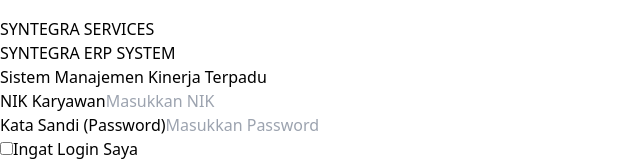
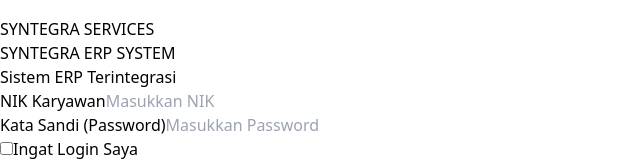
Before and after one commit to Refiando535180098/task_management, a React (Vite) app: page /login in a window 1280 px wide. Shown: the part 393-554 px from the top of the page, without its empty margins (0-640 px from the left). Built offline with nearby package versions, Linux system fonts and the light colour scheme.

Commit message:
fix: tambahan fitur

```diff
--- a/src/components/Login.jsx
+++ b/src/components/Login.jsx
@@ -81,7 +81,7 @@ export default function Login() {
             <img src="/Logo_apps.png" alt="Logo" />
           </div>
           <h1 className="text-2xl md:text-3xl font-black text-yellow-500 tracking-tight uppercase">{sysConfig.brandName}<br/><span className="text-slate-800 text-lg md:text-xl">SYNTEGRA ERP SYSTEM</span></h1>
-          <p className="text-slate-500 text-xs md:text-sm font-medium mt-1">Sistem Manajemen Kinerja Terpadu</p>
+          <p className="text-slate-500 text-xs md:text-sm font-medium mt-1">Sistem ERP Terintegrasi</p>
         </div>
 
         <form onSubmit={handleLoginSubmit} className="space-y-4 md:space-y-5">
```
